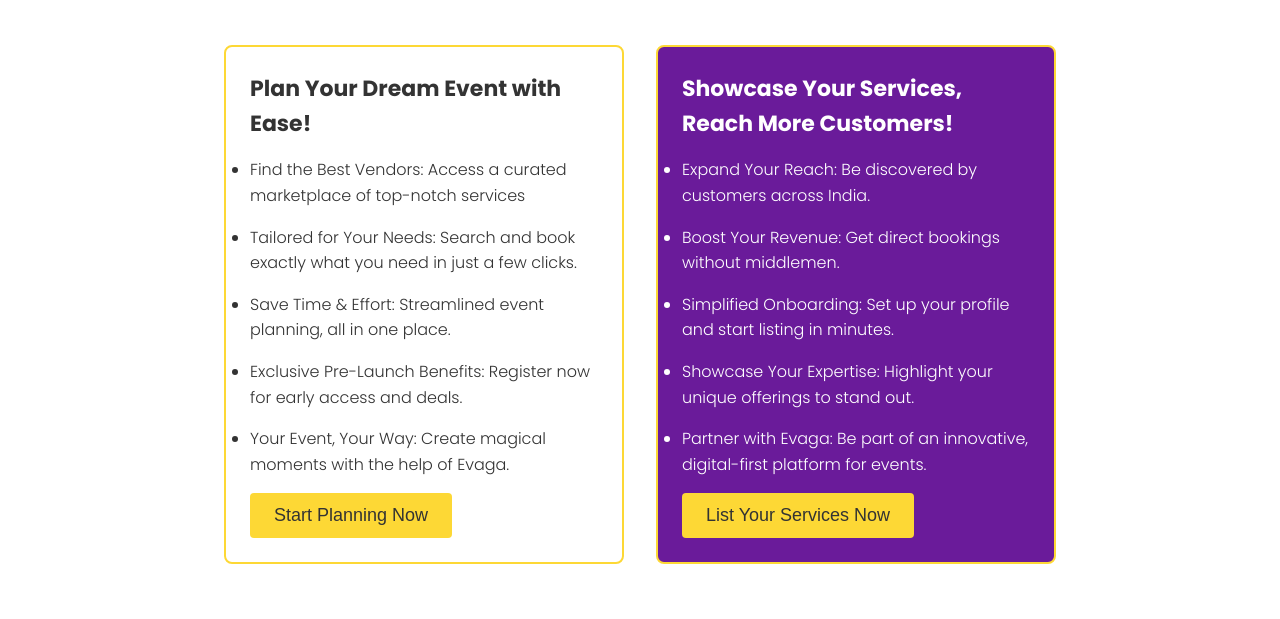
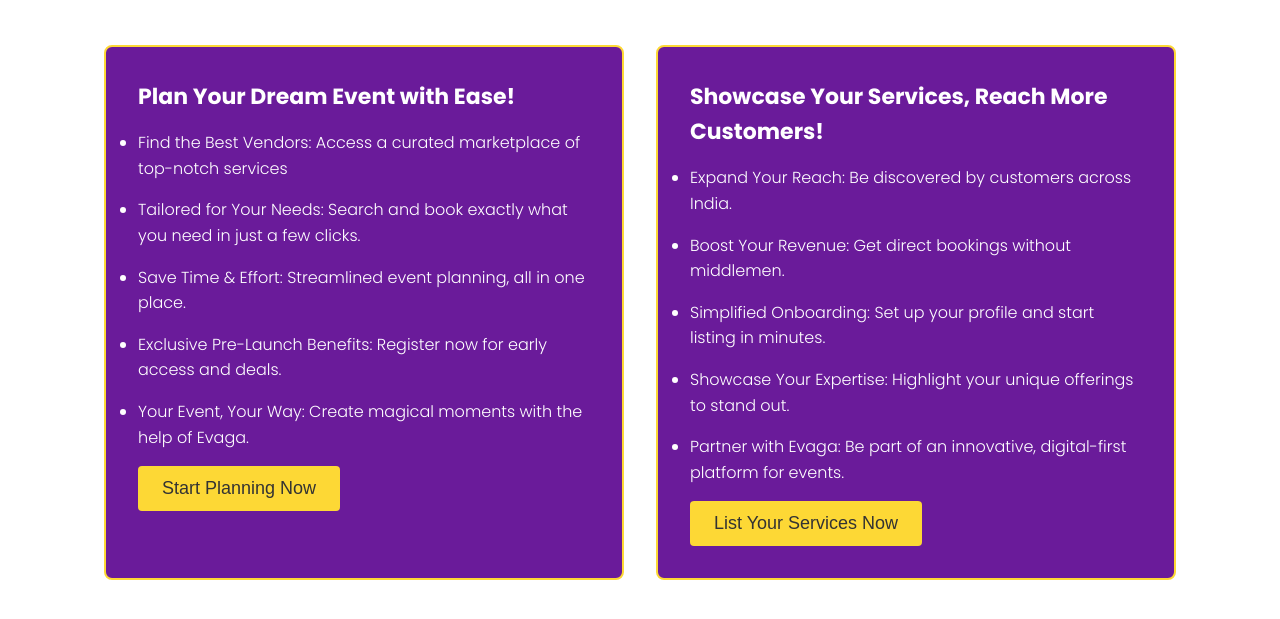
Before and after one commit to shivam9889x/Evaga, a plain HTML site: page index.html in a window 1280 px wide. Shown: the part 261-880 px from the top of the page. Drawn offline with nearby package versions, Linux system fonts and the light colour scheme; a web font is replaced by a local one.

Commit message:
Update style.css

```diff
--- a/style.css
+++ b/style.css
@@ -60,10 +60,10 @@
     border: 2px solid #e0e0e0;
     border-radius: 8px;
     margin: 1rem;
-    padding: 1.5rem;
+    padding: 32px;
     text-align: left !important;
     flex: 1 1 calc(100% - 2rem);
-    max-width: 400px;
+    max-width: 520px;
     transition: transform 0.3s;
     font-size: 22px;
   }
@@ -74,6 +74,8 @@
 
   .card.freebie {
     border-color: #fdd835;
+       background-color: #6a1b9a;
+    color: rgb(255, 255, 255);
   }
 
   .card.professional {
```
